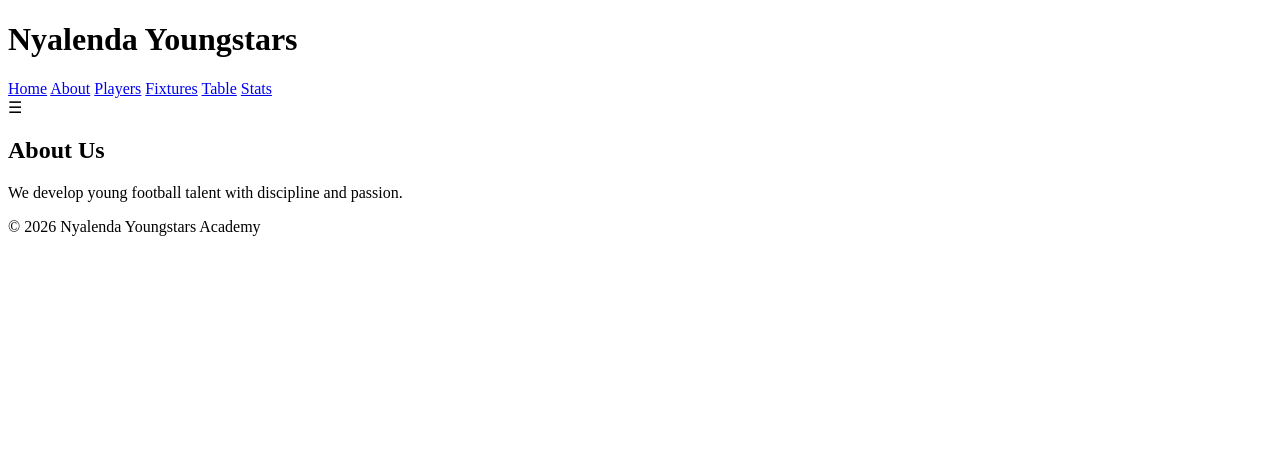
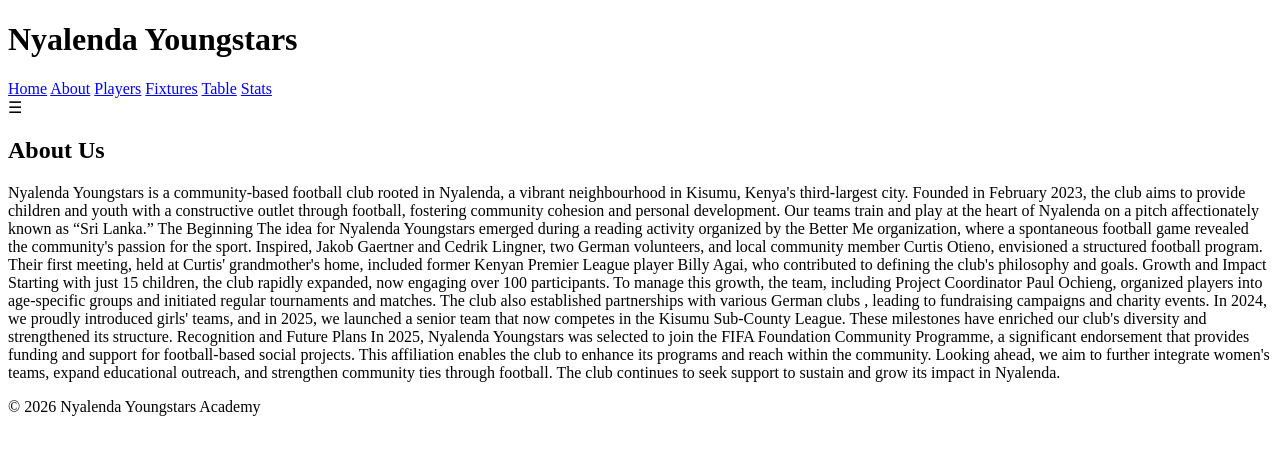
Before and after one commit to wayne11016/Nyalenda-Youngstars-Academy, a Flask app: page /about in a window 1280 px wide. Shown: the top 455 px of the page. Run offline with Flask 3, Linux system fonts and the light colour scheme.

Commit message:
added Nyalenda Youngstars is a community-based football club rooted in Nyalenda, a vibrant neighbourhood in Kisumu, Kenya's third-largest city. Founded in February 2023, the club aims to provide children and youth with a constructive outlet through football, fostering community cohesion and personal development.
Our teams train and play at the heart of Nyalenda on a pitch affectionately known as Sri Lanka.

The Beginning
The idea for Nyalenda Youngstars emerged during a reading activity organized by the Better Me organization, where a spontaneous football game revealed the community's passion for the sport. Inspired, Jakob Gaertner and Cedrik Lingner, two German volunteers, and local community member Curtis Otieno, envisioned a structured football program.

Their first meeting, held at Curtis' grandmother's home, included former Kenyan Premier League player Billy Agai, who contributed to defining the club's philosophy and goals.

Growth and Impact

Starting with just 15 children, the club rapidly expanded, now engaging over 100 participants. To manage this growth, the team, including Project Coordinator Paul Ochieng, organized players into age-specific groups and initiated regular tournaments and matches.

The club also established partnerships with various German clubs , leading to fundraising campaigns and charity events.

In 2024, we proudly introduced girls' teams, and in 2025, we launched a senior team that now competes in the Kisumu Sub-County League. These milestones have enriched our club's diversity and strengthened its structure.

Recognition and Future Plans

In 2025, Nyalenda Youngstars was selected to join the FIFA Foundation Community Programme, a significant endorsement that provides funding and support for football-based social projects. This affiliation enables the club to enhance its programs and reach within the community.

Looking ahead, we aim to further integrate women's teams, expand educational outreach, and strengthen community ties through football. The club continues to seek support to sustain and grow its impact in Nyalenda.

```diff
--- a/templates/about.html
+++ b/templates/about.html
@@ -3,6 +3,27 @@
 {% block content %}
 
 <h2>About Us</h2>
-<p>We develop young football talent with discipline and passion.</p>
+<p>Nyalenda Youngstars is a community-based football club rooted in Nyalenda, a vibrant neighbourhood in Kisumu, Kenya's third-largest city. Founded in February 2023, the club aims to provide children and youth with a constructive outlet through football, fostering community cohesion and personal development.
+
+Our teams train and play at the heart of Nyalenda on a pitch affectionately known as “Sri Lanka.”
+
+The Beginning
+The idea for Nyalenda Youngstars emerged during a reading activity organized by the Better Me organization, where a spontaneous football game revealed the community's passion for the sport. Inspired, Jakob Gaertner and Cedrik Lingner, two German volunteers, and local community member Curtis Otieno, envisioned a structured football program.
+
+Their first meeting, held at Curtis' grandmother's home, included former Kenyan Premier League player Billy Agai, who contributed to defining the club's philosophy and goals.
+
+Growth and Impact
+
+Starting with just 15 children, the club rapidly expanded, now engaging over 100 participants. To manage this growth, the team, including Project Coordinator Paul Ochieng, organized players into age-specific groups and initiated regular tournaments and matches.
+
+The club also established partnerships with various German clubs , leading to fundraising campaigns and charity events.
+
+In 2024, we proudly introduced girls' teams, and in 2025, we launched a senior team that now competes in the Kisumu Sub-County League. These milestones have enriched our club's diversity and strengthened its structure.
+
+Recognition and Future Plans
+
+In 2025, Nyalenda Youngstars was selected to join the FIFA Foundation Community Programme, a significant endorsement that provides funding and support for football-based social projects. This affiliation enables the club to enhance its programs and reach within the community.
+
+Looking ahead, we aim to further integrate women's teams, expand educational outreach, and strengthen community ties through football. The club continues to seek support to sustain and grow its impact in Nyalenda.</p>
 
 {% endblock %}
```
